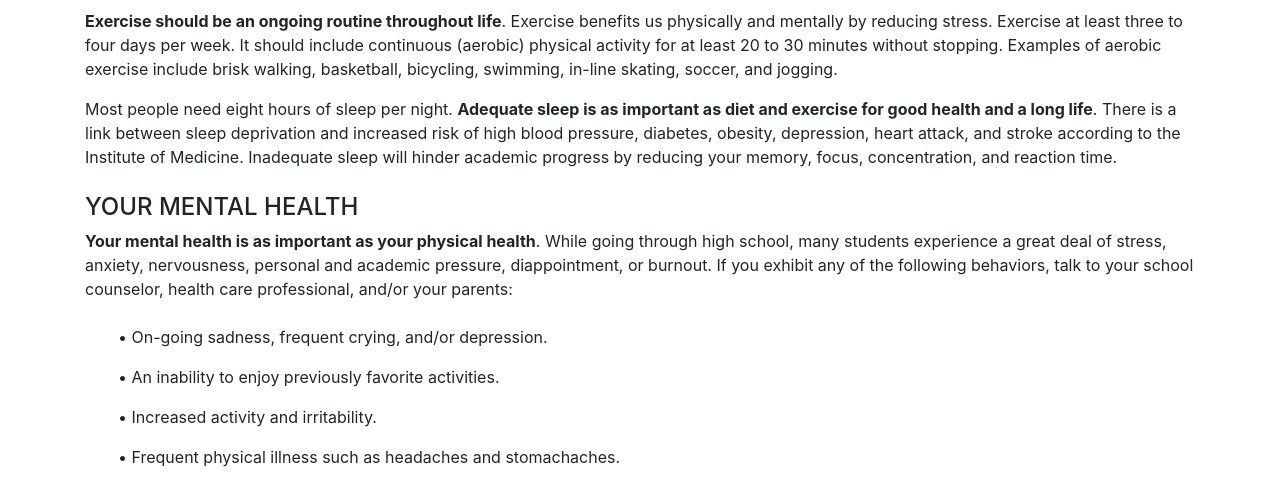
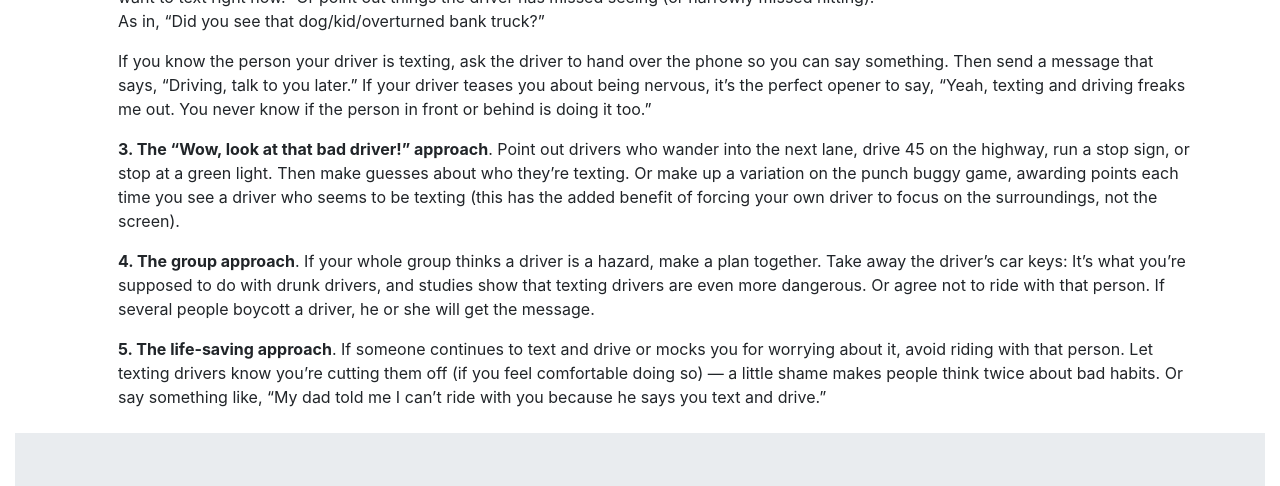
Before and after one commit to sky8the2flies/lifeprepacademy, a Django app: template main_app/templates/main_app/healthy/healthy_3.html in a window 1280 px wide. Shown: the part 791-1277 px from the top of the page. Run offline with Django 3.2, Linux system fonts and the light colour scheme; the template is opened without the code that fills it, so the values that code supplies are empty; some libraries are stand-ins or nearby versions.

Commit message:
Healthy3

```diff
--- a/main_app/templates/main_app/healthy/healthy_2.html
+++ b/main_app/templates/main_app/healthy/healthy_2.html
@@ -62,9 +62,9 @@
 
 
 <div class="jumbotron jumbotron-fluid justiy-content-center mb-1 mt-3 pl-0 pr-3">
-        <img src="https://lifeprep-academy.s3-us-west-1.amazonaws.com/Healthy/Tips2.jpg" class="float-right mr-5 mb-4 pl-3 ml-3" style="width: 370px; height: 240px;">
-        <br><br><p class="container lead text-left pl-5 ml-3 mt-3 mb-5 pb-5 mr-0"><em><strong> "I just love my job; I am having all sorts of experiences and it is perfect for my future career."
-        <br><br>- Alisha, LMU sophomore</p>
+        <img src="https://lifeprep-academy.s3-us-west-1.amazonaws.com/Healthy/Tips5.jpg" class="float-right mr-5 mb-2 pl-3 ml-3" style="width: 370px; height: 240px;">
+        <br><br><p class="container lead text-left pl-5 ml-3 mt-3 mb-2 pb-5 mr-0"><em><strong> "By becoming more aware about the role of diet, exercise, and sleep. I have been getting better grades in school."
+        <br><br>- Ellen, USC freshman</p>
         </strong></em></p>
 
 </div>
--- a/main_app/templates/main_app/healthy/healthy_3.html
+++ b/main_app/templates/main_app/healthy/healthy_3.html
@@ -21,52 +21,64 @@
 </div>
 
 <div class="container mb-4">
-    <h4>THE ROLE OF DIET, EXERCISE AND SLEEP</h4>
-    <img src="https://lifeprep-academy.s3-us-west-1.amazonaws.com/Journey/Healthy1.jpg" class="float-right ml-3" alt="Career Tools" style="width: 300px; height: 190px;">
-    <p>You have begun your academic and career planning for high school and started your preparation for post secondary education and work. You also may have begun to take college classes and enter the world of work with your first paying job. The second area of mastery in preparation for the future is healthy living and effective personal/social skills.
-
-    <p>It should be a priority to eat three healthy meals per day, including at least two to four servings of fruit an three to five servings of vegetables. Fat, cholesterol, salt, and sugar intake should be minimized. <strong>Skipping breakfast can affect your academic performance in school</strong>.
-
-    <p><strong>Exercise should be an ongoing routine throughout life</strong>. Exercise benefits us physically and mentally by reducing stress. Exercise at least three to four days per week. It should include continuous (aerobic) physical activity for at least 20 to 30 minutes without stopping. Examples of aerobic exercise include brisk walking, basketball, bicycling, swimming, in-line skating, soccer, and jogging.
-
-    <p>Most people need eight hours of sleep per night. <strong>Adequate sleep is as important as diet and exercise for good health and a long life</strong>. There is a link between sleep deprivation and increased risk of high blood pressure, diabetes, obesity, depression, heart attack, and stroke according to the Institute of Medicine. Inadequate sleep will hinder academic progress by reducing your memory, focus, concentration, and reaction time.</p>
-</div>
-
-<div class="container mb-4">
-    <h4>YOUR MENTAL HEALTH</h4>
-    <p><strong>Your mental health is as important as your physical health</strong>. While going through high school, many students experience a great deal of stress, anxiety, nervousness, personal and academic pressure, diappointment, or burnout. If you exhibit any of the following behaviors, talk to your school counselor, health care professional, and/or your parents:
+    <h4>5 WAYS TO GET DRIVERS TO STOP TEXTING</h4>
+    <img src="https://lifeprep-academy.s3-us-west-1.amazonaws.com/Healthy/Auto+Safety3.jpg" class="float-right ml-3" alt="Career Tools" style="width: 300px; height: 190px;">
 </div>
 
 <div class="container mt-3 pl-5 mb-4">
-    <p>• On-going sadness, frequent crying, and/or depression.
-    <p>• An inability to enjoy previously favorite activities.
-    <p>• Increased activity and irritability.
-    <p>• Frequent physical illness such as headaches and stomachaches.
-    <p>• Frequent absences from school or poor performance in school.
-    <p>• Major changes in eating and/or sleeping patterns.
-    </p>
+    <p><strong>1. THE DIRECT APPROACH</strong>. Say, “I’m sorry, but I get really nervous when people text and drive.” Wait to see how the person responds. Most people will admit it’s probably not a good idea or they’ll at least put down the phone.
+
+    <p><strong>2. The subtle approach</strong>. If you don’t feel comfortable telling a driver to quit texting outright, try hinting:”Would you like me to type for you since you’re driving?” Or, since more states are handing out tickets for texting and driving, you could say, “I’ve seen a lot of cops out today, you might not want to text right now.” Or point out things the driver has missed seeing (or narrowly missed hitting). As in, “Did you see that dog/kid/overturned bank truck?”
+
+    <p>If you know the person your driver is texting, ask the driver to hand over the phone so you can say something. Then send a message that says, “Driving, talk to you later.” If your driver teases you about being nervous, it’s the perfect opener to say, “Yeah, texting and driving freaks me out. You never know if the person in front or behind is doing it too.”
+
+    <p><strong>3. The “Wow, look at that bad driver!” approach</strong>. Point out drivers who wander into the next lane, drive 45 on the highway, run a stop sign, or stop at a green light. Then make guesses about who they’re texting. Or make up a variation on the punch buggy game, awarding points each time you see a driver who seems to be texting (this has the added benefit of forcing your own driver to focus on the surroundings, not the screen).
+
+    <p><strong>4. The group approach</strong>. If your whole group thinks a driver is a hazard, make a plan together. Take away the driver’s car keys: It’s what you’re supposed to do with drunk drivers, and studies show that texting drivers are even more dangerous. Or agree not to ride with that person. If several people boycott a driver, he or she will get the message.
+
+    <p><strong>5. The life-saving approach</strong>. If someone continues to text and drive or mocks you for worrying about it, avoid riding with that person. Let texting drivers know you’re cutting them off (if you feel comfortable doing so) — a little shame makes people think twice about bad habits. Or say something like, “My dad told me I can’t ride with you because he says you text and drive.” </p>
+</div>
+
+<div class="jumbotron jumbotron-fluid justiy-content-center mb-4 pl-3 pr-5">
+        <img src="https://lifeprep-academy.s3-us-west-1.amazonaws.com/Healthy/Auto+Safety1.jpg" class="float-left mr-5 pt-2 pl-4 ml-5" style="width: 360px; height: 250px;">
+        <br><br><p class="container lead text-left mt-4 mb-3 pb-5 mr-0"> <em>In 2019, over 40% of U.S. high school students did not always wear a seat belt when riding in a car driven by someone else. Motor vehicle crashes are a leading cause of death for U.S. teens, and using seat belts is an effective way to reduce deaths and injuries in crashes. <strong>Buckle up: every person, every trip, every seating position!</strong></em></p>
 </div>
 
 <div class="container mb-4 ">
-    <p>If you have recurring thoughts about death (not just fear of dying) or thoughts about suicide, immediately get help from a school counselor, doctor, therapist, and/or your parents. Visit <a href="http://www.thevisualmd.com/" class="font-weight-bold" target="_blank">The Visual MD</a> for the most current, concise, and reliable information on a huge variety of health conditions and wellness issues.
+    <h4>WAYS FOR TEEN DRIVERS TO STAY SAFE</h4>
+    <h6>SPONSORED BY STATE FARM: <a href="https://www.statefarm.com/insurance/auto/discounts/steer-clear/steer-clear-training-program" class="font-weight-bold" target="_blank">STEER CLEAR</a></h6>
+    <img src="https://lifeprep-academy.s3-us-west-1.amazonaws.com/Healthy/StateFarm+logo20.jpg" class=" mb-3" alt="Career Tools" style="width: 20%; height: auto;">
+    <p>Here are tips to help avoid teen crashes and stay safe on the road.
+</div>
 
-    <p class="text-center font-weight-bold">The <span class="text-danger font-weight-bold">California Youth Crisis Line is 1-800-843-5200</span>. The service is anonymous, safe, confidential, non-judgemental and 24/7.
+<div class="container mb-4 ">
+    <img src="https://lifeprep-academy.s3-us-west-1.amazonaws.com/Healthy/Auto+Safety4.jpg" class="float-right ml-3" alt="Career Tools" style="width: 300px; height: 190px;">
+    <p><strong>Restrict Night Driving</strong>. Close to two-thirds of fatal crashes that happen at night are speed related and involve 16-year-old drivers.
+
+    <p><strong>Keep a Safe Following Distance</strong>. In normal driving conditions, the general rule is “three seconds plus.” When the vehicle in front of you passes a stationary object, begin counting. You should reach that same object no sooner than three seconds, four seconds ideally. Increase following distance when visibility is poor or you’re in traffic.
+
+    <p><strong>Enforce Graduated Driver Licensing (GDL) Laws</strong>. Many states have rules that prevent teens from driving at night or with other teens. Know the laws in your state and possibly set stricter standards.
+
+    <p><strong>Limit Teen Passengers</strong>. Research has shown significant reductions in deaths were associated with graduated driving laws, including a restriction on carrying passengers or the number and age of passengers carried.
+
+    <p><strong>Share the Car to Prevent Speeding</strong>. Parents can also set a good example by practicing safe driving themselves.
+
+    <p><strong>Discuss Consequences</strong>. Teenage speeding puts lives and licenses on the line. It can also be expensive, and pricey tickets can increase insurance rates.
+
+    <p><strong>Be Involved</strong>. Frequently ride with your teens to be sure they're being safe. And when you're driving, be a good role model. Always travel at a speed appropriate for the road conditions.
+
 
     </p>
 </div>
 
 <div class="container mb-5 mt-2">
-<img src="https://lifeprep-academy.s3-us-west-1.amazonaws.com/Journey/Crisis+Line2.jpg" class="row mx-auto " alt="Career Tools" style="width: 65%; height: auto;">
-</div>
-
-<div class="container mb-5 mt-2">
   <div class="row">
     <div class="col float-left">
-        <a href="/journey/25/" class="row btn btn-sm btn-warning col-md-4 font-weight-bold float-left" role="button" aria-pressed="true">JOURNEY (25)</a>
+        <a href="/healthy/2/" class="row btn btn-sm btn-warning col-md-4 font-weight-bold float-left" role="button" aria-pressed="true">HEALTHY (2)</a>
     </div>
 
     <div class="col float-right">
-        <a href="/healthy/2/" class="row btn btn-sm btn-warning col-md-4 font-weight-bold float-right" role="button" aria-pressed="true">HEALTHY (2)</a>
+        <a href="/healthy/4/" class="row btn btn-sm btn-warning col-md-4 font-weight-bold float-right" role="button" aria-pressed="true">HEALTHY (4)</a>
     </div>
   </div>
 </div>
```
